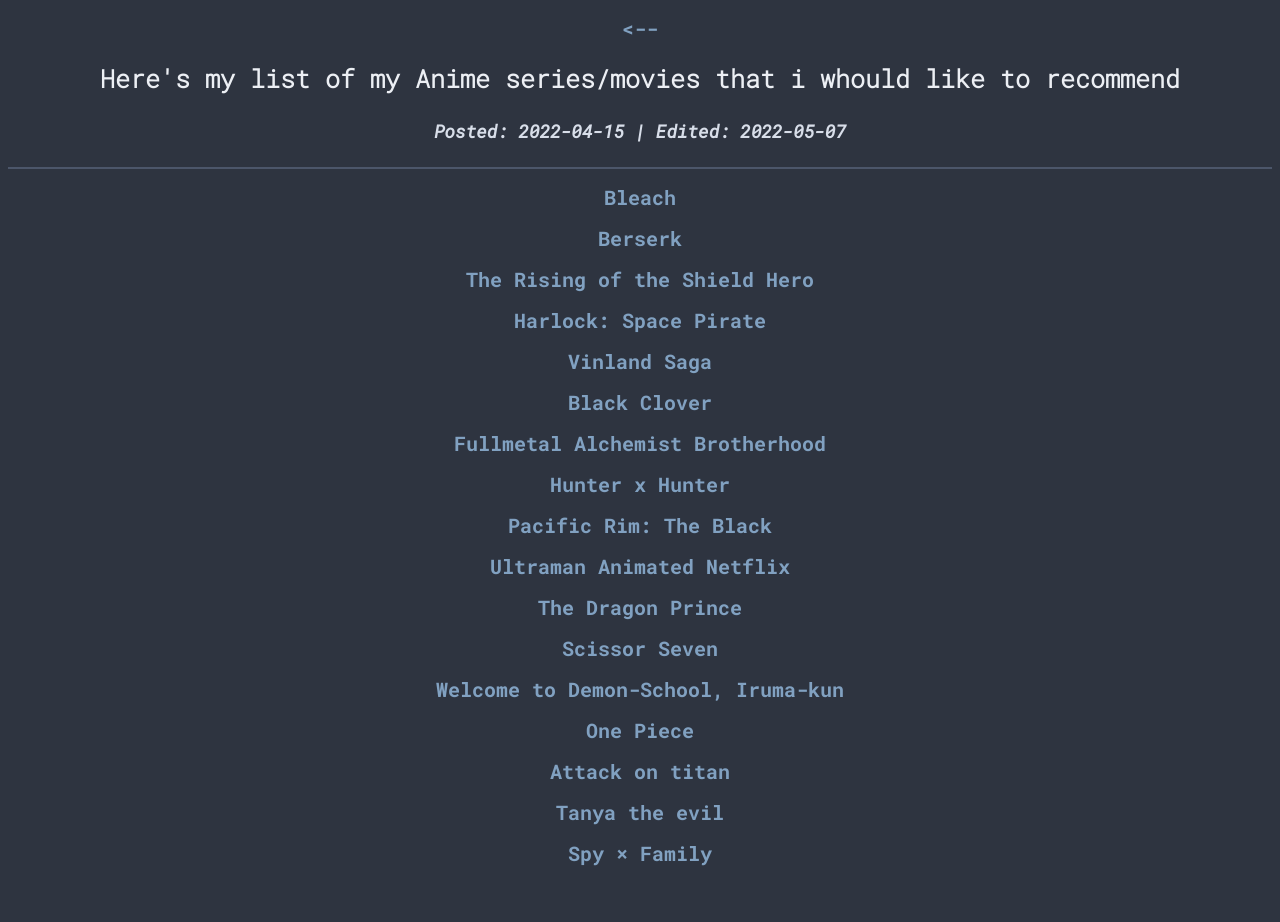
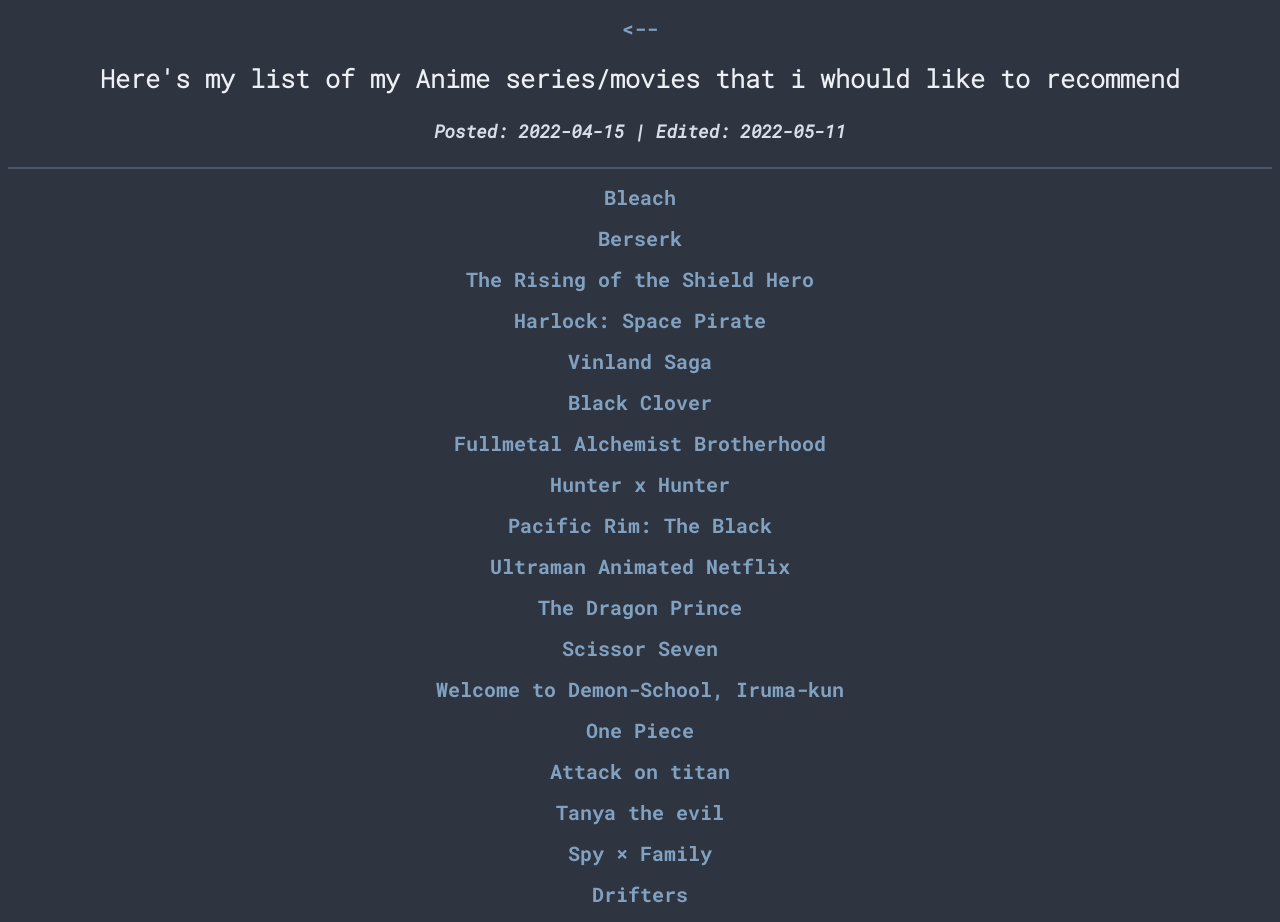
Before and after one commit to Himikat9/website, a plain HTML site: page posts/my-recommended-anime.html in a window 1280 px wide. Before the commit the page ends 881 px from the top, so only its background shows below. Drawn offline with Linux system fonts and the light colour scheme; files whose address does not match are found by name.

Commit message:
Add Drifters (Anime)

```diff
--- a/posts/my-recommended-anime.html
+++ b/posts/my-recommended-anime.html
@@ -21,7 +21,7 @@
    <body>
       <p><a href="/blog.html"><--</a>
       <h2>Here's my list of my Anime series/movies that i whould like to recommend</h1>
-      <h4>Posted: 2022-04-15 | Edited: 2022-05-07</h4>
+      <h4>Posted: 2022-04-15 | Edited: 2022-05-11</h4>
       <hr class="new4">
       <p><a href="https://www.imdb.com/title/tt0434665/">Bleach</a></p>
       <p><a href="https://www.imdb.com/title/tt0318871/">Berserk</a></p>
@@ -40,5 +40,6 @@
       <p><a href="https://www.imdb.com/title/tt2560140/">Attack on titan</a></p>
       <p><a href="https://www.imdb.com/title/tt2560140/">Tanya the evil</a></p>
       <p><a href="https://www.imdb.com/title/tt13706018/">Spy × Family</a></p>
+      <p><a href="https://www.imdb.com/title/tt5225764/">Drifters</a></p>
    </body>
 </html>
```
